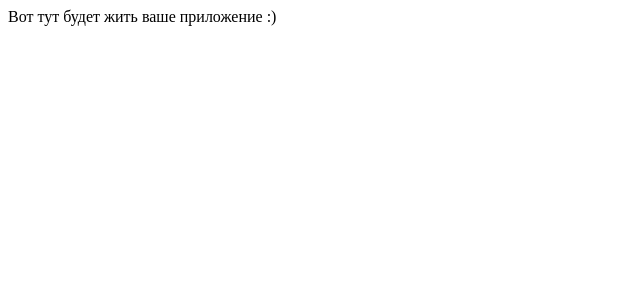
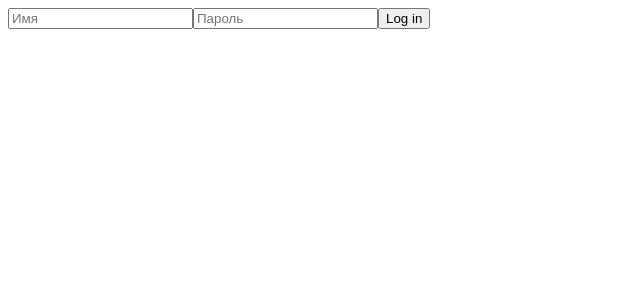
Before and after one commit to yugld/practicum-game, a React (Vite) app in the folder packages/client/: page / in a window 1280 px wide. Shown: the top 300 px of the page, without its empty margins (0-640 px from the left). Built offline with nearby package versions, Linux system fonts and the light colour scheme.

Commit message:
login page first draft

```diff
--- a/package.json
+++ b/package.json
@@ -21,7 +21,8 @@
   },
   "devDependencies": {
     "@evilmartians/lefthook": "^1.1.1",
-    "lerna": "^5.4.3"
+    "lerna": "^5.4.3",
+    "react-router-dom": "^6.10.0"
   },
   "dependencies": {
     "yarn": "^1.22.19"
--- a/packages/client/src/App.tsx
+++ b/packages/client/src/App.tsx
@@ -1,18 +1,18 @@
-import { useEffect } from 'react'
+import { BrowserRouter, Routes, Route } from 'react-router-dom';
 import './App.css'
 
+import AuthRoot from './pages/auth';
+
 function App() {
-  useEffect(() => {
-    const fetchServerData = async () => {
-      const url = `http://localhost:${__SERVER_PORT__}`
-      const response = await fetch(url)
-      const data = await response.json()
-      console.log(data)
-    }
-
-    fetchServerData()
-  }, [])
-  return <div className="App">Вот тут будет жить ваше приложение :)</div>
+  return (
+    <main className="App">
+      <BrowserRouter>
+      <Routes>
+        <Route path="/" element={ <AuthRoot /> }></Route>
+      </Routes>
+      </BrowserRouter>
+    </main>
+  );
 }
 
 export default App
--- /dev/null
+++ b/packages/client/src/components/LoginForm/index.tsx
@@ -0,0 +1,42 @@
+import { ChangeEvent, FormEvent, useState } from "react";
+
+const LoginForm = () => {
+    const [username, setUsername] = useState("");
+    const [password, setPassword] = useState("");
+
+    function handleSubmit(e: FormEvent) {
+        e.preventDefault()
+    }
+
+    function handleChange(e: ChangeEvent<HTMLInputElement>) {
+        const value = (e.currentTarget as HTMLInputElement).value;
+        const fieldName = (e.currentTarget as HTMLInputElement).id;
+
+        if (fieldName === 'username') {
+            setUsername(value);
+        }
+        else if (fieldName === 'password') {
+            setPassword(value);
+        }
+    }
+
+    return (
+        <form onSubmit={handleSubmit}>
+            <input
+                id='username'
+                type='text'
+                onChange={handleChange}
+                placeholder='Имя'
+                value={username} />
+            <input
+                id='password'
+                type='text'
+                onChange={handleChange}
+                placeholder='Пароль'
+                value={password} />
+            <button type="submit">Log in</button>
+        </form>
+    );
+}
+
+export default LoginForm;
--- /dev/null
+++ b/packages/client/src/components/RegistryForm/index.tsx
@@ -0,0 +1,7 @@
+const RegistryForm = () => {
+    return (
+        <div>Registry is not ready yet</div>
+    );
+}
+
+export default RegistryForm;
--- /dev/null
+++ b/packages/client/src/pages/auth/index.tsx
@@ -0,0 +1,12 @@
+import { useLocation } from 'react-router-dom';
+import LoginForm from '../../components/LoginForm';
+import RegistryForm from '../../components/RegistryForm';
+
+const AuthRoot = () => {
+    const location= useLocation();
+    return location.pathname === '/'
+        ? <LoginForm />
+        : <RegistryForm />;
+}
+
+export default AuthRoot;
```
Also changed, not shown: 1 other file (tests, documents, lock files or other folders).
